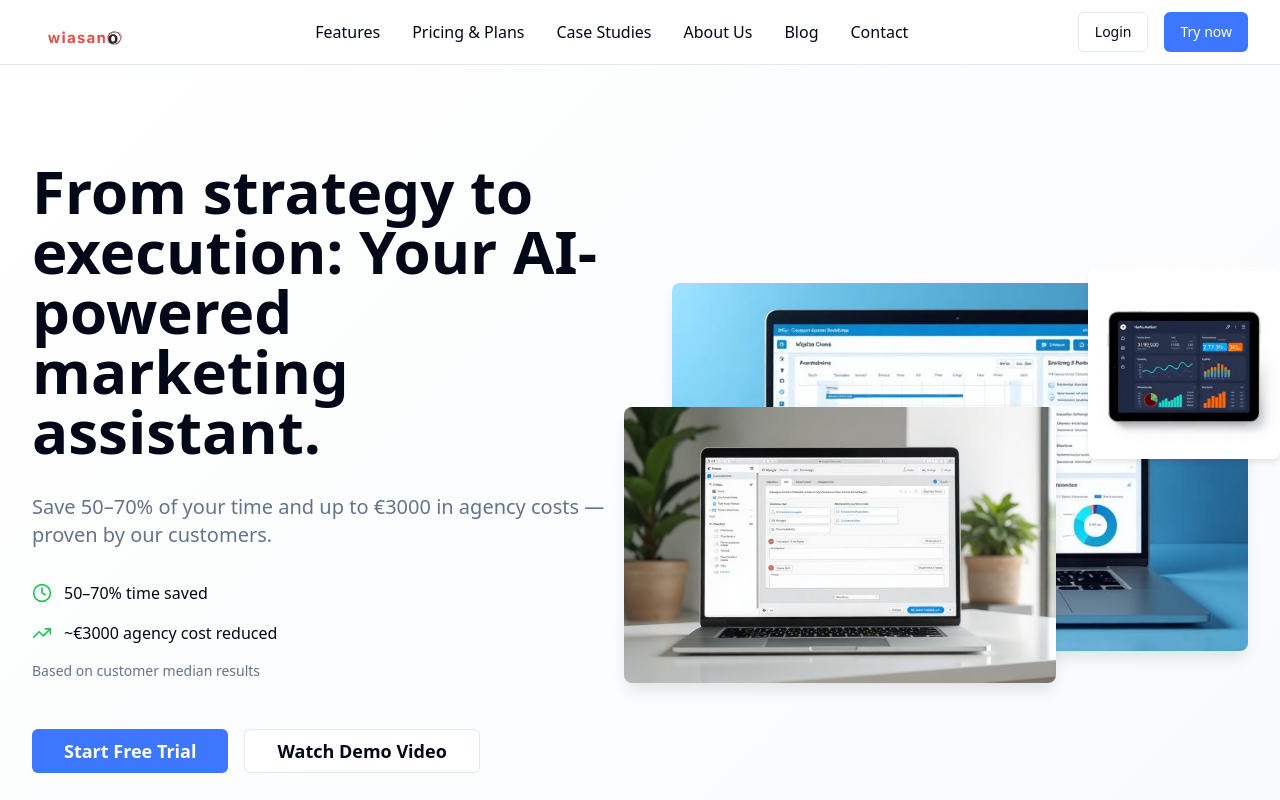
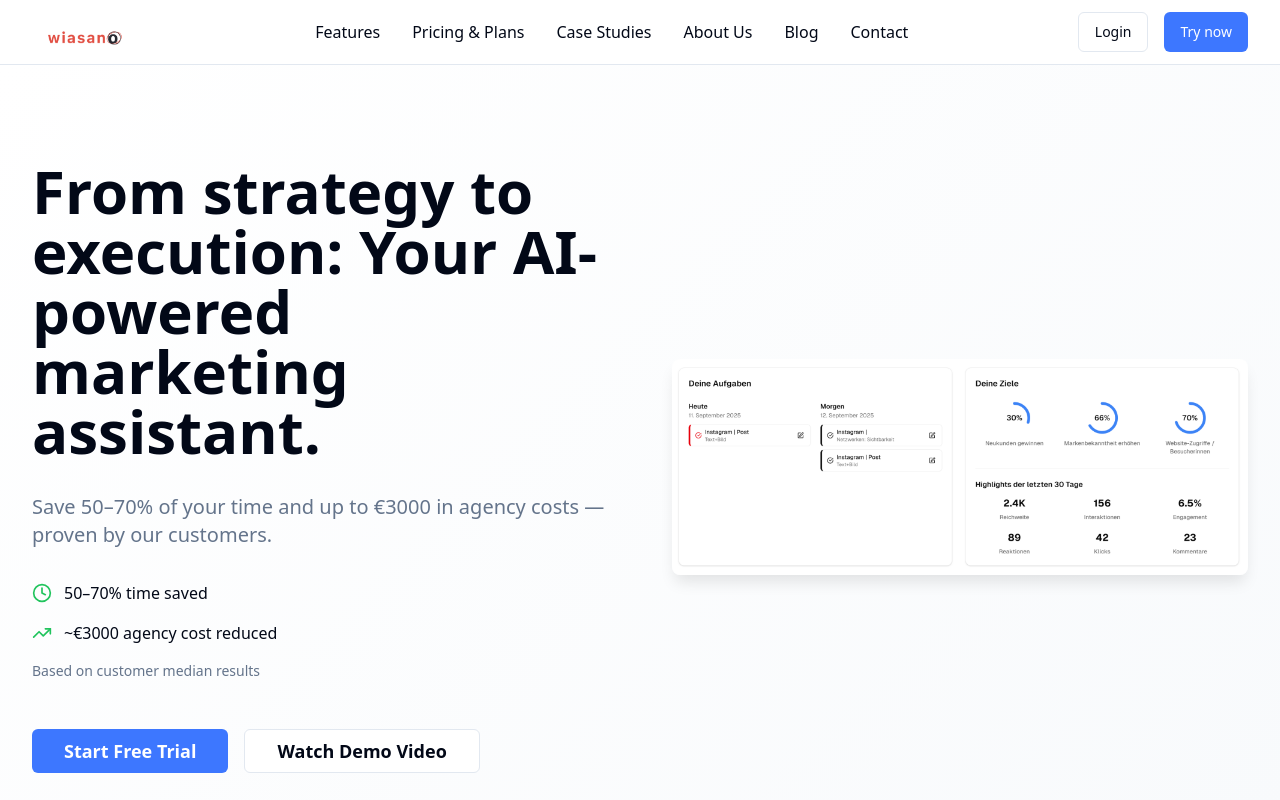
Before and after one commit to zqi4869/curate-program-v2, a React (Vite) app: page / in a window 1280 px wide. Shown: the top 800 px of the page. Built offline with nearby package versions, Linux system fonts and the light colour scheme; the HTML template or start-up script is replaced by a standard one.

Commit message:
Refactor: Replace hero images

```diff
--- a/src/components/Hero.tsx
+++ b/src/components/Hero.tsx
@@ -1,8 +1,6 @@
 import { Button } from "@/components/ui/button";
 import { CheckCircle2, TrendingUp, Clock } from "lucide-react";
-import laptopScheduler from "@/assets/laptop-scheduler.png";
-import laptopBlog from "@/assets/laptop-blog.png";
-import tabletDashboard from "@/assets/tablet-dashboard.png";
+import dashboardTasksGoals from "@/assets/dashboard-tasks-goals.png";
 
 const Hero = () => {
   return (
@@ -47,34 +45,13 @@ const Hero = () => {
             </div>
           </div>
 
-          {/* Right Content - Images */}
+          {/* Right Content - Dashboard Image */}
           <div className="relative">
-            {/* Main laptop image */}
-            <div className="relative z-10">
-              <img
-                src={laptopScheduler}
-                alt="Marketing scheduler interface on laptop showing calendar view and task management dashboard"
-                className="w-full h-auto rounded-lg shadow-medium"
-              />
-            </div>
-
-            {/* Secondary laptop image */}
-            <div className="absolute -bottom-8 -left-8 lg:-left-12 z-20 w-3/4">
-              <img
-                src={laptopBlog}
-                alt="Blog content management interface showing article editor and publishing tools"
-                className="w-full h-auto rounded-lg shadow-medium"
-              />
-            </div>
-
-            {/* Small tablet/device in top right */}
-            <div className="absolute -top-4 -right-4 lg:-right-8 z-30 w-1/3">
-              <img
-                src={tabletDashboard}
-                alt="Marketing dashboard on tablet showing analytics and widgets"
-                className="w-full h-auto rounded-lg shadow-soft"
-              />
-            </div>
+            <img
+              src={dashboardTasksGoals}
+              alt="Dashboard interface showing task management, goals tracking, and productivity analytics"
+              className="w-full h-auto rounded-lg shadow-medium"
+            />
           </div>
         </div>
       </div>
```
Also changed, not shown: src/assets/dashboard-tasks-goals.png (added).
